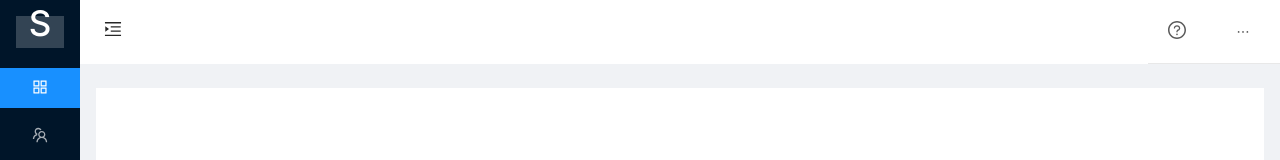
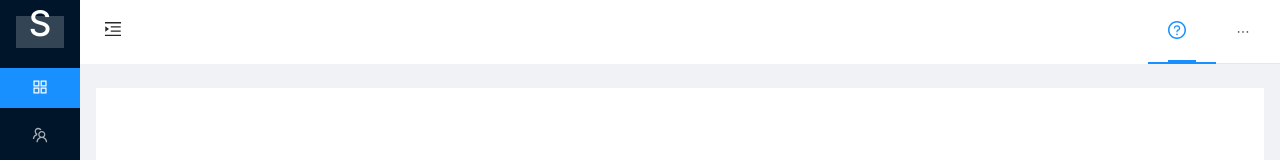
Before and after one commit to branislav94/bis-beta, a Next.js app: page / in a window 1280 px wide. Shown: the top 160 px of the page. Built offline with nearby package versions, Linux system fonts and the light colour scheme.

Commit message:
Timeline Update 3

```diff
--- a/layouts/TopMenu.js
+++ b/layouts/TopMenu.js
@@ -11,13 +11,13 @@ const TopMenu = () => {
   return (
     <Menu theme="light" mode="horizontal" defaultSelectedKeys={['1']}>
       {/* <Menu.Item key="3"><SearchOutlined /></Menu.Item> */}
-      <Menu.Item key="2"><QuestionCircleOutlined style={{ fontSize: '18px' }}  /> <Link href="/progress"><a></a></Link></Menu.Item>
+      <Menu.Item key="1"><QuestionCircleOutlined style={{ fontSize: '18px' }}  /> <Link href="/progress"><a></a></Link></Menu.Item>
       {/* <Menu.Item key="1"><BellOutlined />
         <Badge count={99} overflowCount={10}>
           <a href="#" className="head-example" />
         </Badge>
       </Menu.Item> */}
-      <Menu.Item key="4">
+      <Menu.Item key="2">
         <Avatar
           style={{
             backgroundColor: '#87d068',
```
